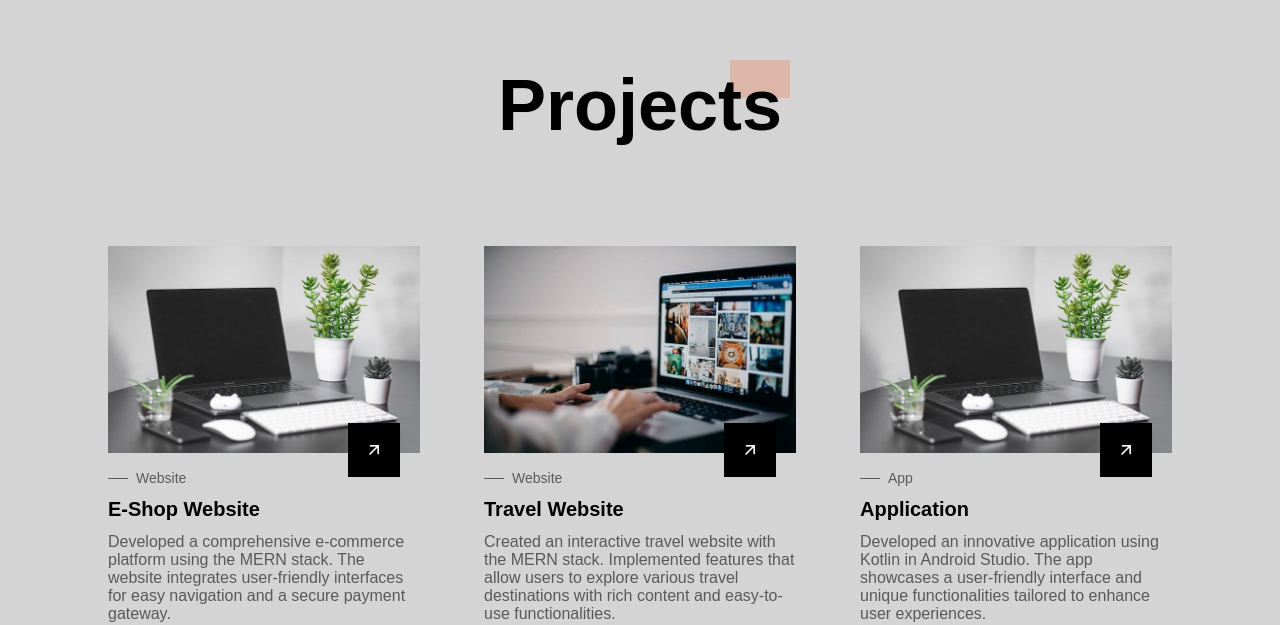
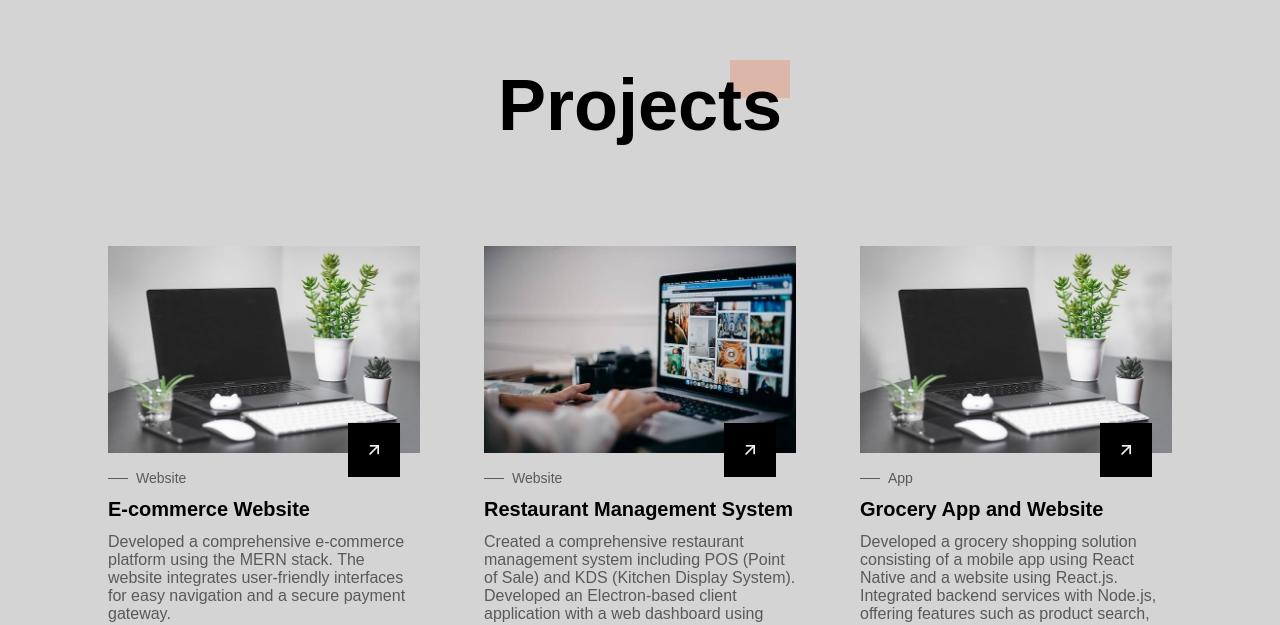
Before and after one commit to Ala075/portfolio, a React (Vite) app: page / in a window 1280 px wide. Shown: the part 2175-2800 px from the top of the page. Built offline with nearby package versions, Linux system fonts and the light colour scheme; a web font is replaced by a local one.

Commit message:
update projects section

```diff
--- a/data/db.json
+++ b/data/db.json
@@ -1,59 +1,49 @@
 {
-    "services":[
+  "services": [
     {
-            "icon":"ri-layout-4-line",
-            "title":"Web Design",
-            "description":"Beautiful and elegant designs with interfaces that are intuitive, efficient and pleasant  to use for the user."
+      "icon": "ri-layout-4-line",
+      "title": "Web Design",
+      "description": "Beautiful and elegant designs with interfaces that are intuitive, efficient and pleasant  to use for the user."
     },
     {
-            "icon":"ri-code-box-line",
-            "title":"Developement Web",
-            "description":"Custom web development tailored to your specifications, designed to provide a flawless user experience."
+      "icon": "ri-code-box-line",
+      "title": "Developement Web",
+      "description": "Custom web development tailored to your specifications, designed to provide a flawless user experience."
     },
     {
-            "icon":"ri-smartphone-line",
-            "title":"Developement Mobile",
-            "description":"Design and transform website projects into mobile apps to provide a seamless user experience."
+      "icon": "ri-smartphone-line",
+      "title": "Developement Mobile",
+      "description": "Design and transform website projects into mobile apps to provide a seamless user experience."
     }
   ],
   "projects": [
     {
       "image": "../../assets/project-3.jpg",
       "subtitle": "Website",
-            "title": "E-Shop Website",
+      "title": "E-commerce Website",
       "description": "Developed a comprehensive e-commerce platform using the MERN stack. The website integrates user-friendly interfaces for easy navigation and a secure payment gateway.",
       "links": {
-                "github": "https://www.github.com/Ala075/eshop",
+        "github": "https://www.github.com/Ala075/e-shop",
         "github2": "https://www.github.com/Ala075/"
       }
     },
     {
       "image": "../../assets/project-1.jpg",
       "subtitle": "Website",
-            "title": "Travel Website",
-            "description": "Created an interactive travel website with the MERN stack. Implemented features that allow users to explore various travel destinations with rich content and easy-to-use functionalities.",
+      "title": "Restaurant Management System",
+      "description": "Created a comprehensive restaurant management system including POS (Point of Sale) and KDS (Kitchen Display System). Developed an Electron-based client application with a web dashboard using React.js, and a robust backend with Node.js. Features include order management, inventory tracking, and real-time updates.",
       "links": {
-                "github": "https://www.github.com/Ala075/travel",
+        "github": "https://www.github.com/Ala075/foodini",
         "github2": "https://www.github.com/Ala075/"
       }
     },
     {
       "image": "../../assets/project-3.jpg",
       "subtitle": "App",
-            "title": "Application",
-            "description": "Developed an innovative application using Kotlin in Android Studio. The app showcases a user-friendly interface and unique functionalities tailored to enhance user experiences.",
+      "title": "Grocery App and Website",
+      "description": "Developed a grocery shopping solution consisting of a mobile app using React Native and a website using React.js. Integrated backend services with Node.js, offering features such as product search, user authentication, order processing, and delivery tracking.",
       "links": {
         "github": "https://www.github.com/Ala075/application",
-                "github2": "https://www.github.com/Ala075/"
-            }
-        },
-        {
-            "image": "../../assets/project-2.jpg",
-            "subtitle": "Website",
-            "title": "Personal Portfolio",
-            "description": "Designed and developed a personal portfolio showcasing various skills using React.js. Integrated various sections for projects, skills, and information about myself.",
-            "links": {
-                "github": "https://www.github.com/Ala075/portfolio",
         "github2": "https://www.github.com/Ala075/"
       }
     }
--- a/src/pages/projects.tsx
+++ b/src/pages/projects.tsx
@@ -1,5 +1,5 @@
 import Data from "../../data/db.json";
-import Card from '../components/cardProject';
+import Card from "../components/cardProject";
 
 const Projects = () => {
   const { projects } = Data;
```
Lines whose indentation alone changed are shown as unchanged.
